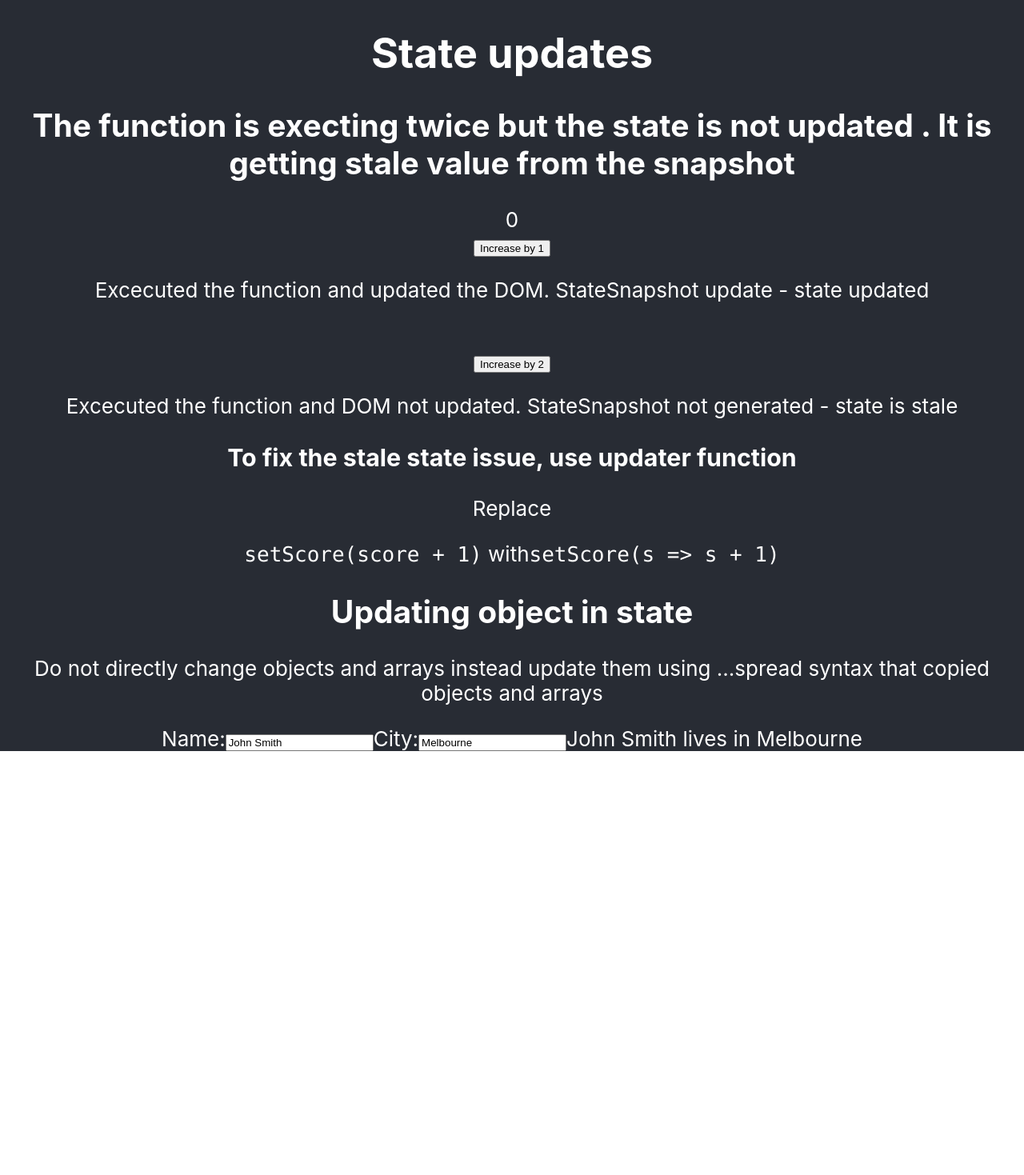
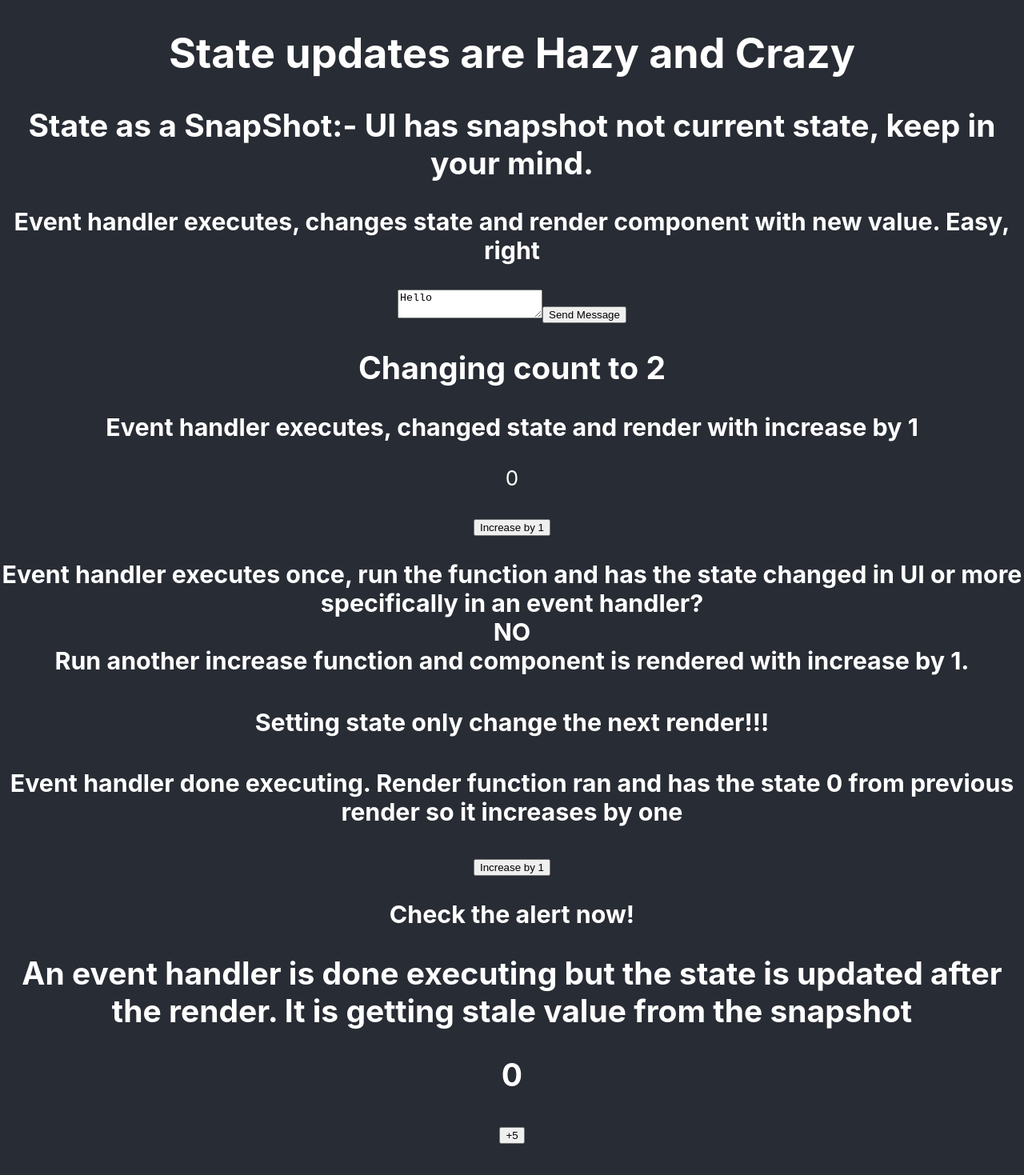
Before and after one commit to sukhpious/React, a React (Create React App) app in the folder simple-react-app/: page / in a window 1280 px wide. Shown: the part 60-1529 px from the top of the page at 80% size. Before the commit the page ends 999 px from the top, so only its background shows below. Built offline with nearby package versions, Linux system fonts and the light colour scheme.

Commit message:
State as a Snapshot
Component Memory - STATE
Render and Commit flow
Queue State updates
Update Object and Arrays
Immer pendind

```diff
--- a/simple-react-app/src/Concepts/StateSnapshot.jsx
+++ b/simple-react-app/src/Concepts/StateSnapshot.jsx
@@ -1,7 +1,12 @@
 import { useState } from "react";
 
 export const StateSnapshot = () => {
-	const [count, setCount] = useState(0);
+	// textarea
+	const [msg, setMsg] = useState();
+	const [isSent, setIsSent] = useState(false);
+
+	const [number, setNumber] = useState(0);
+
 	const [person, setPerson] = useState({
 		name: "John Smith",
 		city: "Melbourne",
@@ -9,44 +14,124 @@ export const StateSnapshot = () => {
 
 	function handleCityChange(e) {
 		setPerson({
-			...person,
-			city: e.target.value,
+			...person, // COPY the old one with sprad syntax
+			city: e.target.value, // change this value
 		});
 	}
 	// TODO
 	// function handleNameChange
 	// no styles added
 
-	function increase() {
-		setCount((c) => c + 1);
+	if (isSent) {
+		return <h1>Your message is on its way!</h1>;
 	}
+
 	return (
 		<div>
-			<h1>State updates</h1>
+			<h1>State updates are Hazy and Crazy</h1>
+			<h2>State as a SnapShot:- UI has snapshot not current state, keep in your mind.</h2>
 			<section>
-				<h2>The function is execting twice but the state is not updated . It is getting stale value from the snapshot</h2>
-				{count}
-				{/* state snapshot vs bundle snapshot  vs hotupdate*/}
-				{/* <button onClick={increase}>Increase by 1</button> */}
+				<h3>Event handler executes, changes state and render component with new value. Easy, right</h3>
+				<form
+					onSubmit={(e) => {
+						e.preventDefault();
+						setIsSent(true);
+					}}></form>
+				<textarea placeholder="message" value={msg} onChange={(e) => setMsg(e.target.value)}>
+					Hello
+				</textarea>
+				<button type="submit">Send Message</button>
+			</section>
+			<h2>Changing count to 2 </h2>
+			<section>
+				<h3>Event handler executes, changed state and render with increase by 1 </h3>
+
+				<p>{number}</p>
+
+				<button onClick={() => setNumber(number + 1)}>Increase by 1</button>
+
+				<h3>
+					Event handler executes once, run the function and has the state changed in UI or more specifically in an event handler?
 					<br />
-				<button onClick={() => increase()}>Increase by 1</button>
-				<p>Excecuted the function and updated the DOM. StateSnapshot update - state updated</p>
+					NO
 					<br />
+					Run another increase function and component is rendered with increase by 1.
+					<h4>Setting state only change the next render!!!</h4>
+					<p>Event handler done executing. Render function ran and has the state 0 from previous render so it increases by one</p>
+				</h3>
 				<button
 					onClick={() => {
-						increase();
-						increase();
+						setNumber(number + 1);
+						setNumber(number + 1);
 					}}>
-					Increase by 2
+					Increase by 1
 				</button>
-				<p>Excecuted the function and DOM not updated. StateSnapshot not generated - state is stale</p>
-				<h3>To fix the stale state issue, use updater function </h3>
-				<p>Replace</p>
-				<code>setScore(score + 1)</code> with
-				<code>setScore(s ={">"} s + 1)</code>
 			</section>
-			<h2>Updating object in state</h2>
-			<p>Do not directly change objects and arrays instead update them using ...spread syntax that copied objects and arrays</p>
+			<section>
+				<h3> Check the alert now!</h3>
+				<h2>An event handler is done executing but the state is updated after the render. It is getting stale value from the snapshot</h2>
+				<h1>{number}</h1>
+				<button
+					onClick={() => {
+						setNumber(number + 5);
+						alert(number);
+					}}>
+					+5
+				</button>
+				<h2>And yes, even for the timer function. setTimeouet was scheduled with the state value in the snapshot at that time. </h2>
+				<button
+					onClick={() => {
+						setNumber(number + 5);
+						setTimeout(() => {
+							alert(number);
+						}, 3000);
+					}}>
+					+5
+				</button>
+				<h4>By know, it is clear that React keeps the state values “fixed” within one render event handlers.</h4>
+				<section>
+					<h2>And if needed updated state before re render</h2>
+					<h2>Need to update multiple state Variables, batch processing aka batching that eliminate too many re renders</h2>
+					<h2>Update the same state multiple time before re render</h2>
+					<h2>Update function</h2>
+					<p>React run this after all the code in the event handler ran</p>
+					<button
+						onClick={() => {
+							setNumber((n) => n + 1);
+							setNumber((n) => n + 1);
+							setNumber((n) => n + 1);
+						}}>
+						+3
+					</button>
+					{number}
+				</section>
+				<section>
+					<h2>Here is more fun with State</h2>
+					<button
+						onClick={() => {
+							// first n  = unused
+							//setting w/o function
+							setNumber(number + 5); //  n = 5
+							// setting with function works
+							setNumber((n) => n + 1); // 6
+						}}></button>
+
+					<button
+						onClick={() => {
+							setNumber(number + 5);
+							setNumber((n) => n + 1);
+							// by now n = 6
+							//again w/0 function
+							// replaced 6 with 42
+							setNumber(42);
+						}}></button>
+				</section>
+				<section>
+					<h2>State can have objects</h2>
+					<h2>Updating object in state: treat them as immutable, replace them</h2>
+					<p>create a new object and pass it to the state setting function:</p>
+					<h2>Do not directly change objects and arrays instead update them using</h2>
+					<p> ...spread syntax that copied objects and arrays</p>
 					{/* Handle all changes with one function */}
 					<label>
 						Name:
@@ -57,6 +142,19 @@ export const StateSnapshot = () => {
 						<input value={person.city} onChange={handleCityChange} />
 					</label>
 					{person.name} lives in {person.city}
+				</section>
+				<section>
+					<h2>A few more...</h2>
+					<p>Variables and event handlers do not “survive” re-renders. Every render has its own event handlers.</p>
+					<p>React waits until all code in the event handlers has run before processing your state updates. </p>
+				</section>
+				{/* state snapshot vs bundle snapshot  vs hotupdate*/}
+				{/* <button onClick={increase}>Increase by 1</button> */}
+				<br />
+				<p>Excecuted the function and updated the DOM. StateSnapshot update - state updated</p>
+				<br />
+				<p>Excecuted the function and DOM not updated. StateSnapshot not generated - state is stale</p>
+			</section>
 		</div>
 	);
 };
```
Lines whose indentation alone changed are shown as unchanged.
